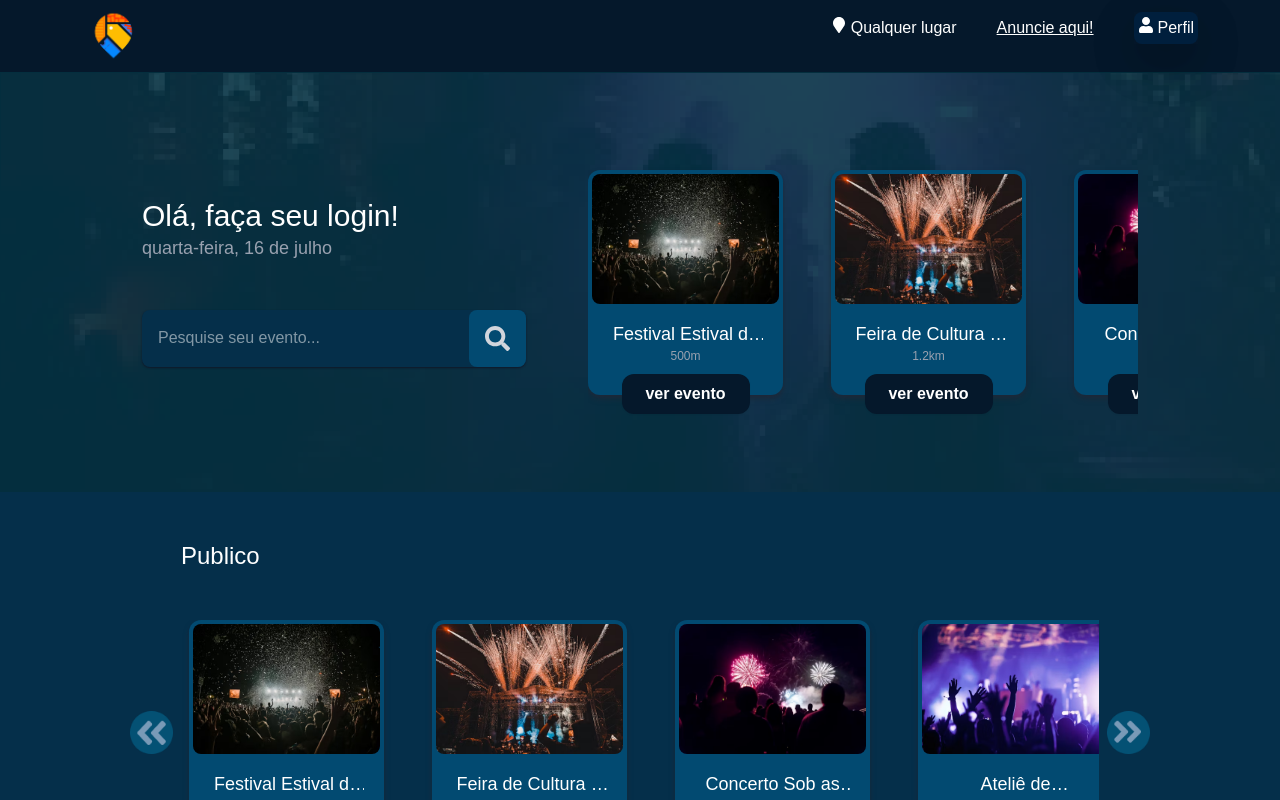
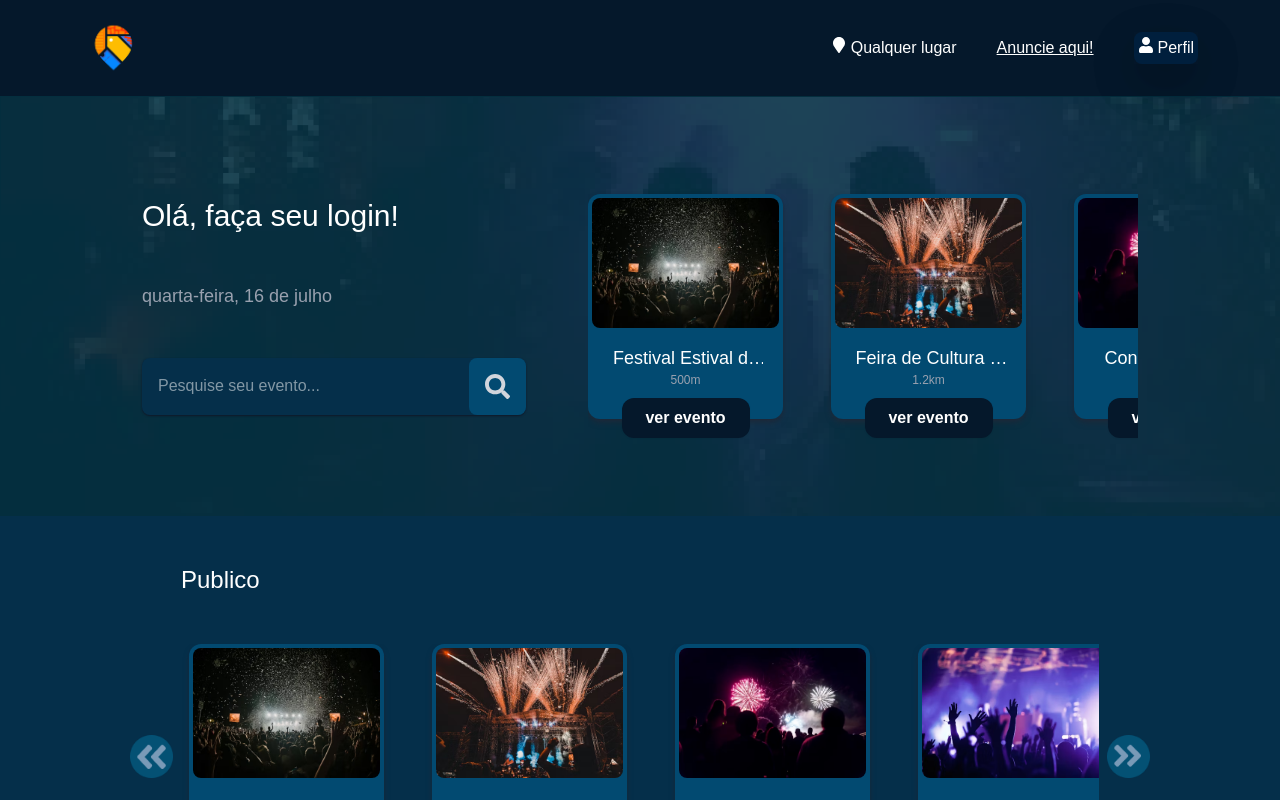
Before and after one commit to ksdf492-26/my-events, a Next.js app: page / in a window 1280 px wide. Shown: the top 800 px of the page. Built offline with nearby package versions, Linux system fonts and the light colour scheme.

Commit message:
atualizações e pagina de pesquisa finalizada por hora (esperando atualizações do designer)

```diff
--- /dev/null
+++ b/app/(public)/events/[name]/page.tsx
@@ -0,0 +1,59 @@
+'use client'
+
+import { usePathname } from 'next/navigation';
+import Cards from '@/data/Cards';
+import { useEffect, useState } from 'react';
+import { FaSearch } from 'react-icons/fa';
+import Card from '@/components/CardsEvents';
+export function index() {
+    const pathname = usePathname() as string;
+    const [searchItem, setSearchItem] = useState('');
+    const raw = pathname.split('/').pop() ?? '';
+    const search = decodeURIComponent(raw).toLowerCase();
+
+    const events = Cards.filter(event =>
+        event.name.toLowerCase().includes(searchItem)
+    );
+    useEffect(() => {
+        setSearchItem(search);
+    }, [search]);
+
+    return (
+        <section className='container'>
+            <div className='flex flex-col items-center justify-center p-5 gap-3'>
+                <div className='flex items-center justify-between gap-2 bg-sky-950 rounded-lg w-[570px] shadow-gray-900 shadow-xs'>
+                    <div className=' h-12 p-3 w-[500px] rounded-lg flex items-center'>
+                        <input type="text" value={searchItem} onChange={(e) => setSearchItem(e.target.value)} placeholder='Buscar eventos' className='outline-none' />
+                    </div>
+
+                </div>
+                <div className='w-full flex flex-col items-center justify-center'>
+                    <div className="text-white self-start w-full flex items-start p-5 text-3xl">Resultados para: "{searchItem}"</div>
+                    <div className='grid grid-cols-4 gap-5'>
+                        {searchItem.trim() != '' && events.length > 0 &&
+                            events.map(event => (
+                                <Card key={event.id} cards={events} />
+                            ))
+                        }
+
+                    </div>
+                    {
+                        searchItem.trim() == '' &&  (
+                            <div className="text-blue-500 border-2 rounded-xl w-full flex items-start self-start font-bold p-5">
+                               Faça sua busca
+                            </div>
+                        )
+                    }
+                    {
+                        events.length === 0 &&  (
+                            <div className="text-red-500 border-2 rounded-xl w-full flex items-start self-start font-bold p-5">
+                                Nenhum evento encontrado.
+                            </div>
+                        )
+                    }
+                </div>
+            </div>
+        </section>
+    );
+}
+export default index
--- a/src/components/CardsEvents/index.tsx
+++ b/src/components/CardsEvents/index.tsx
@@ -17,7 +17,7 @@ function index({cards}:Cards) {
                 </div>
             </div>
             <div className="p-2 rounded-xl w-32 text-center text-white cursor-pointer shadow-xs bg-[#05182B] font-bold absolute top-51  transition-all hover:w-36 hover:shadow-blue-300">
-                <Link className="text-white !no-underline" href={`event/${card.id}`}>
+                <Link className="text-white !no-underline" href={`/event/${card.id}`}>
                 ver evento
                 </Link>
             </div>
--- a/src/components/DetailsEventPanel/index.tsx
+++ b/src/components/DetailsEventPanel/index.tsx
@@ -12,7 +12,7 @@ function index({ url, saleEnds, name,location, distance, quantity, price, descri
               <img className='w-10 h-8 rounded-full' src={url} alt="" />
             </div>
             <div>
-              <div className='text-white text-sm'>
+              <div className='text-white text-sm line-clamp-1' title={name}>
                 {name}
               </div>
               <div className='self-start flex items-center text-gray-400 text-[10px] line-clamp-1'>
--- a/src/include/Header/index.tsx
+++ b/src/include/Header/index.tsx
@@ -1,32 +1,81 @@
+'use client'
 import Link from 'next/link';
-import { FaMapMarked, FaMapMarkedAlt, FaMapMarker, FaUser } from 'react-icons/fa'; // Fa = Font Awesome
-
-function index () {
+import { FaMapMarker, FaSearch, FaUser } from 'react-icons/fa';
+import { usePathname } from 'next/navigation';
+import Cards from '@/data/Cards';
+import { useState } from 'react';
+import { useRouter } from 'next/navigation';
+function index() {
+    const pathname = usePathname() as string;
+    const isEventPage = pathname.startsWith('/event/')
+    const [search, setSearch] = useState<string>('');
+    const events = Cards.filter(event =>
+        event.name.toLowerCase().includes(search as string)
+    );
+    const router = useRouter();
+    function SearchEvent() {
+        if (!search.trim()) return;
+        router.push(`/events/${encodeURIComponent(search)}`);
+        setSearch('');
+    }
     return (
-        <header className="flex items-center justify-center bg-[#05182B] p-1">
+        <header className="flex items-center justify-center bg-[#05182B] p-3">
             <section className="container">
                 <nav className='flex items-center justify-between text-white'>
                     <div>
                         <Link href={'/'}>
-                        <img src="/logo.png" alt="logo do site" className='w-16'/>
+                            <img src="/logo.png" alt="logo do site" className='w-16' />
                         </Link>
                     </div>
-                    <ul className='flex items-center gap-10'>
-                        <li className='flex items-baseline gap-1'>
-                            <FaMapMarker/>
-                            Qualquer lugar
-                        </li>
+                    {
+                        isEventPage && (
+                            <div className='flex flex-col items-center justify-between relative'>
+                                <div className='flex items-center gap-2'>
+                                    <div className='bg-sky-800 border-2 h-11 p-2 w-[570px] border-white rounded-lg'>
+                                        <input value={search} onChange={(e) => setSearch(e.target.value)} type="text" className='w-full h-full outline-none' placeholder='Buscar eventos' />
+                                    </div>
+                                    <div onClick={SearchEvent} className='bg-sky-800 flex items-center justify-center w-14 p-2 h-11 border-2 border-white rounded-lg cursor-pointer'>
+                                        <FaSearch size={20} />
+                                    </div>
+
+                                </div>
+                                <div className='absolute left-0 list-none top-[50px]'>
+                                    {
+                                        search.trim() !== '' && (
+                                            <div className='text-white w-[570px] rounded-lg flex flex-col gap-2 bg-sky-950'>
+
+                                                {events.map(event => (
+                                                    <li onClick={() => setSearch('')} key={event.id} className='py-1  cursor-pointer rounded-lg transition-all h-11 p-2 hover:border-2 hover:border-white hover:bg-sky-800 flex items-center'>
+                                                        <Link className='!no-underline text-white' href={`/event/${event.id}`}>{event.name}</Link>
+                                                    </li>
+                                                ))}
+
+                                            </div>
+                                        )
+                                    }
+                                </div>
+                            </div>
+                        )
+                    }
+                    <div className='flex items-center gap-10 list-none'>
+                        {
+                            !isEventPage &&
+                            <li className='flex items-baseline gap-1'>
+                                <FaMapMarker />
+                                Qualquer lugar
+                            </li>
+                        }
                         <li className='underline'>
                             Anuncie aqui!
                         </li>
                         <li className='cursor-pointer gap-1 bg-[#001F3D] rounded-lg shadow-lg'>
                             <Link href={'/login'} className='flex !no-underline items-baseline text-white gap-1 p-1 shadow-lg'>
-                                <FaUser/>
-                            Perfil
+                                <FaUser />
+                                Perfil
                             </Link>
 
                         </li>
-                    </ul>
+                    </div>
                 </nav>
             </section>
         </header>
--- a/src/pages/Banner/index.tsx
+++ b/src/pages/Banner/index.tsx
@@ -1,47 +1,56 @@
 'use client'
 import { FaSearch } from "react-icons/fa";
-import CardsEvents from '@/components/CardsEvents'
 import Data from '@/data/Cards'
 import Card from '@/components/CardsEvents'
-function index() {
+import { useState } from "react";
+import { useRouter } from "next/navigation";
+
+function Index() {
     const date = new Date();
     const dateLatest = date.toLocaleDateString("pt-BR", {
         weekday: "long",
         month: "long",
         day: "numeric"
     });
+    const [search, setSearch] = useState('');
+    const router = useRouter();
+    function SearchEvent() {
+        if (!search.trim()) return;
+        router.push(`/events/${encodeURIComponent(search)}`);
+    }
 
     return (
-        <div className="bg-[url('/backgrounds/Img-02.png')] bg-cyan-950 ">
+        <div className="bg-[url('/backgrounds/Img-02.png')] bg-cyan-950">
             <section className="container">
-            <div className=" w-full flex items-center justify-between p-15">
+                <div className="w-full flex items-center justify-between p-15">
                     <div className="flex flex-col gap-5">
-                    <div>
-                        <div className="text-3xl">
-                            Olá, faça seu login!
-                        </div>
-                        <div className="text-lg text-gray-400">
-                            {dateLatest}
-                        </div>
-                    </div>
+                        <div className="text-3xl">Olá, faça seu login!</div>
+                        <div className="text-lg text-gray-400">{dateLatest}</div>
+
                         <div className="flex items-center bg-sky-950 rounded-lg justify-between w-96 shadow-gray-900 shadow-xs">
-                        <input type="text" className="p-3 flex-1 outline-none border-none" placeholder="Pesquise seu evento..." />
-                        <div className="bg-sky-900 p-3 rounded-lg cursorpo ">
+                            <input
+                                value={search}
+                                onChange={(e) => setSearch(e.target.value)}
+                                type="text"
+                                className="p-3 flex-1 outline-none border-none"
+                                placeholder="Pesquise seu evento..."
+                            />
+                            <div
+                                onClick={SearchEvent}
+                                className="bg-sky-900 p-3 rounded-lg cursor-pointer"
+                            >
                                 <FaSearch size={25} className="text-gray-300" />
-
                             </div>
                         </div>
                     </div>
+
                     <div className="flex items-center gap-5 w-[550px] h-[300px] overflow-hidden overflow-x-scroll">
                         <Card cards={Data} />
                     </div>
-
                 </div>
-
             </section>
         </div>
-
-    )
+    );
 }
 
-export default index;
+export default Index;
```
Lines whose indentation alone changed are shown as unchanged.
